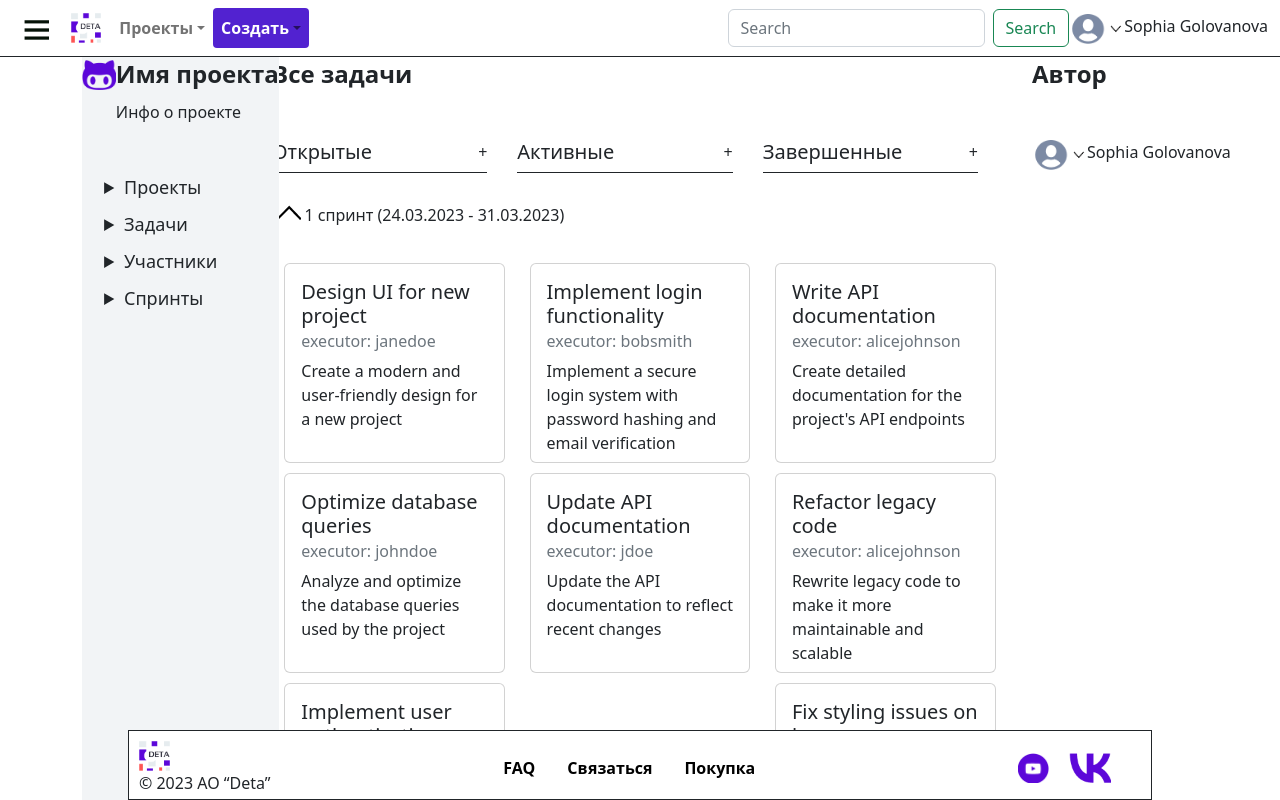
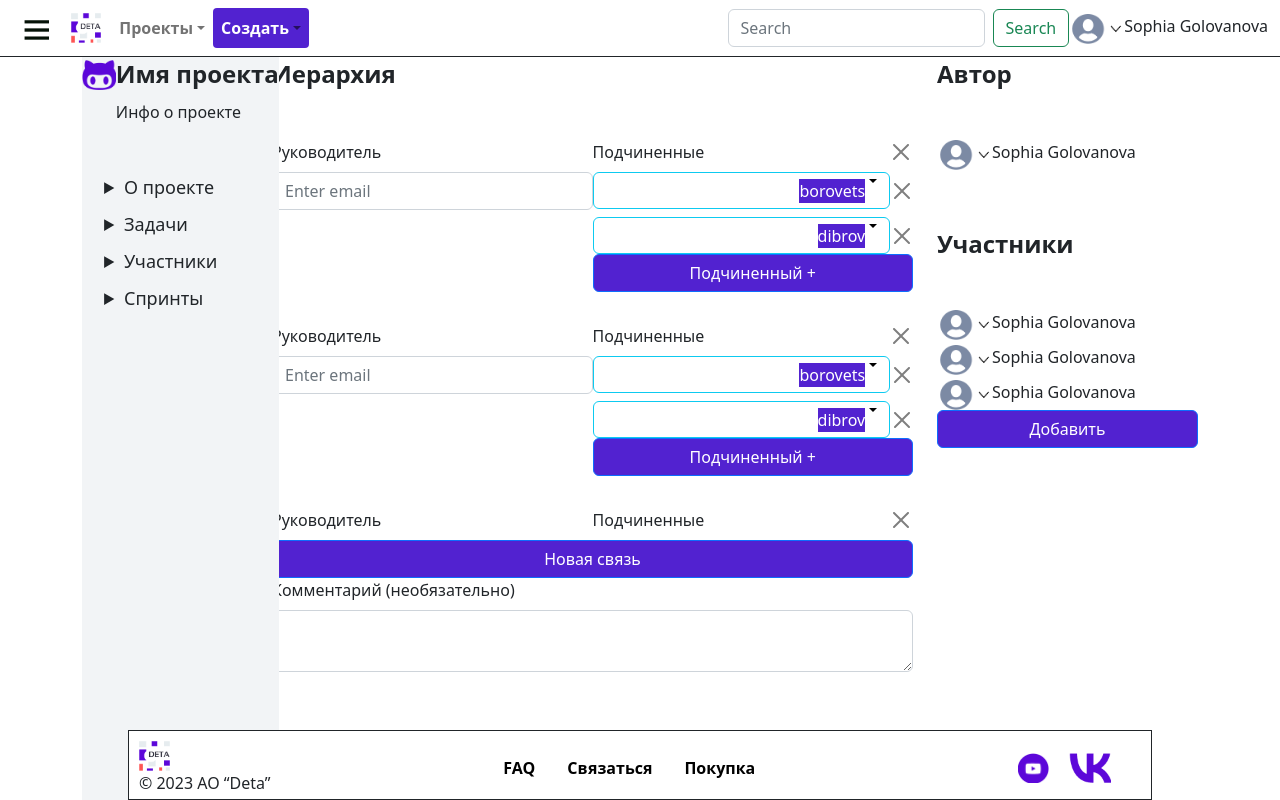
Before and after one commit to DibrovDru/Architecture.1, a React (Create React App) app in the folder frontend/my-app/: page /projects/1/sprints in a window 1280 px wide. Shown: the top 800 px of the page. Built offline with nearby package versions, Linux system fonts and the light colour scheme.

Commit message:
fix sidebar

```diff
--- a/frontend/my-app/src/App.tsx
+++ b/frontend/my-app/src/App.tsx
@@ -21,8 +21,9 @@
             // <RegistrationPage/>
             // <CreationProject/>
             // <ProjectsPage/>
-            <TasksPage/>
-            // <EmployeesPage/>
+            // <TasksPage/>
+            <EmployeesPage/>
+            // <SprintsPage/>
         );
 
     }
--- a/frontend/my-app/src/components/base/Menu.tsx
+++ b/frontend/my-app/src/components/base/Menu.tsx
@@ -20,7 +20,7 @@
             </div>
             <ul>
                 <li>
-                    Проекты
+                    О проекте
                 </li>
                 <li>
                     Задачи
```
